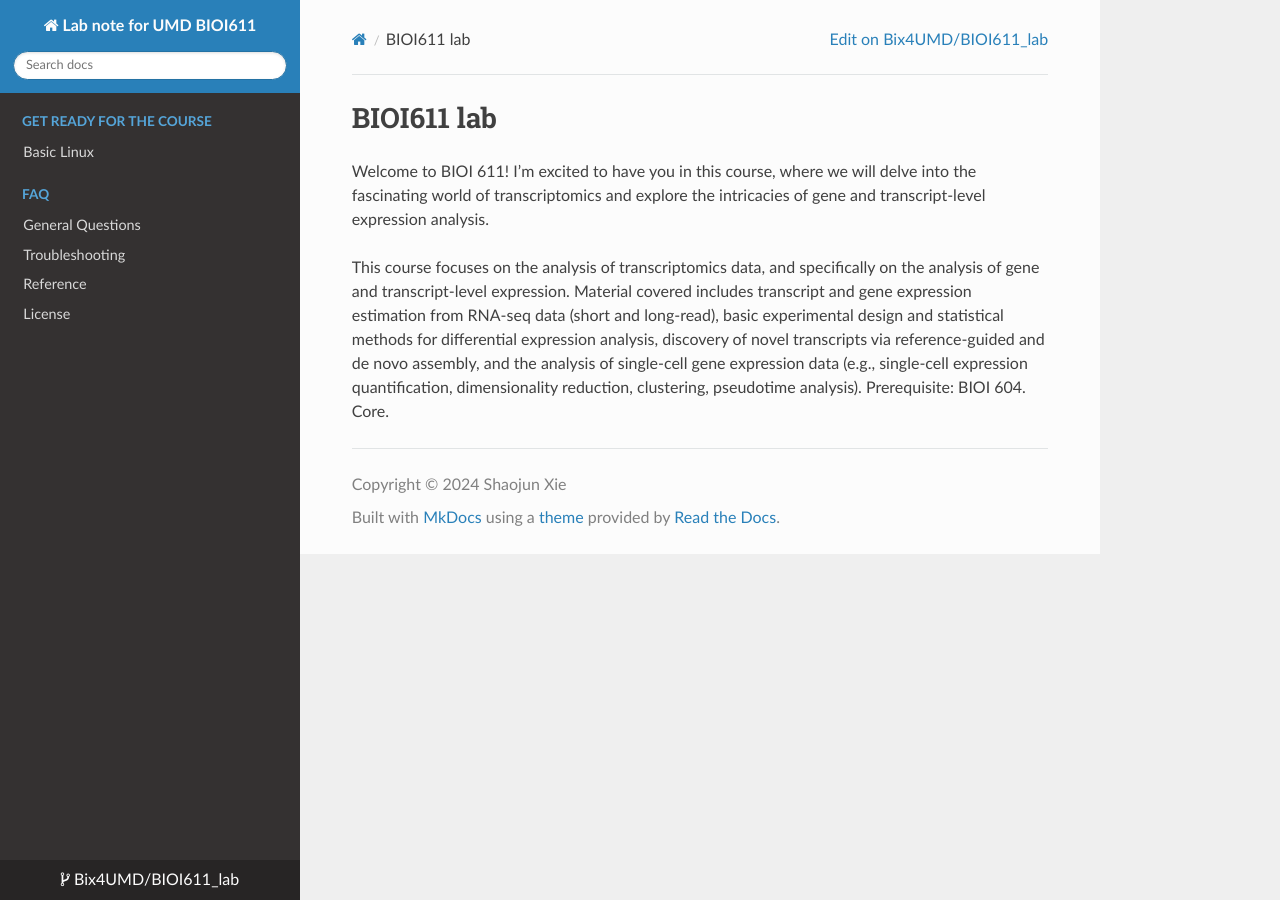
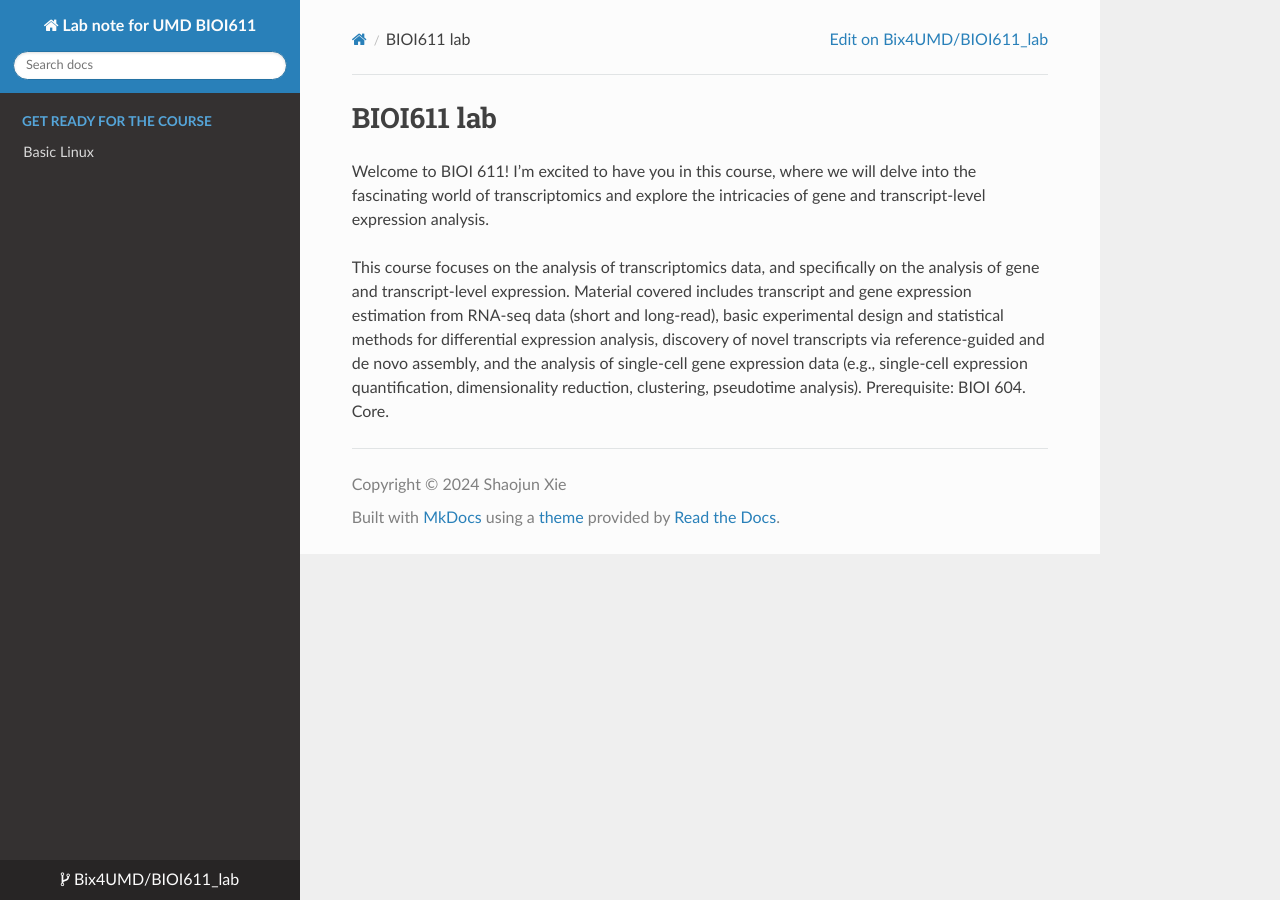
Before and after one commit to Bix4UMD/BIOI611_lab, an MkDocs documentation site: the page built from docs/index.md, in a window 1280 px wide. Built offline with MkDocs 1.6.1, drawn with Linux system fonts in a browser that asks for light colours; nearby versions of some CDN libraries; some of the changed lines change nothing that is shown.

Commit message:
Update mkdocs.yaml

```diff
--- a/mkdocs.yaml
+++ b/mkdocs.yaml
@@ -36,8 +36,8 @@ nav:
     #- Intronduction:
     #- RNA-seq data analysis: s1_lab_RNAseq_lab.md
 
-  - FAQ:
-      - General Questions: general-questions.md
-      - Troubleshooting: troubleshooting.md
-  - Reference: ref.md
-  - License: license.md
+ #- FAQ:
+ #     - General Questions: general-questions.md
+ #     - Troubleshooting: troubleshooting.md
+ #- Reference: ref.md
+ # - License: license.md
```
